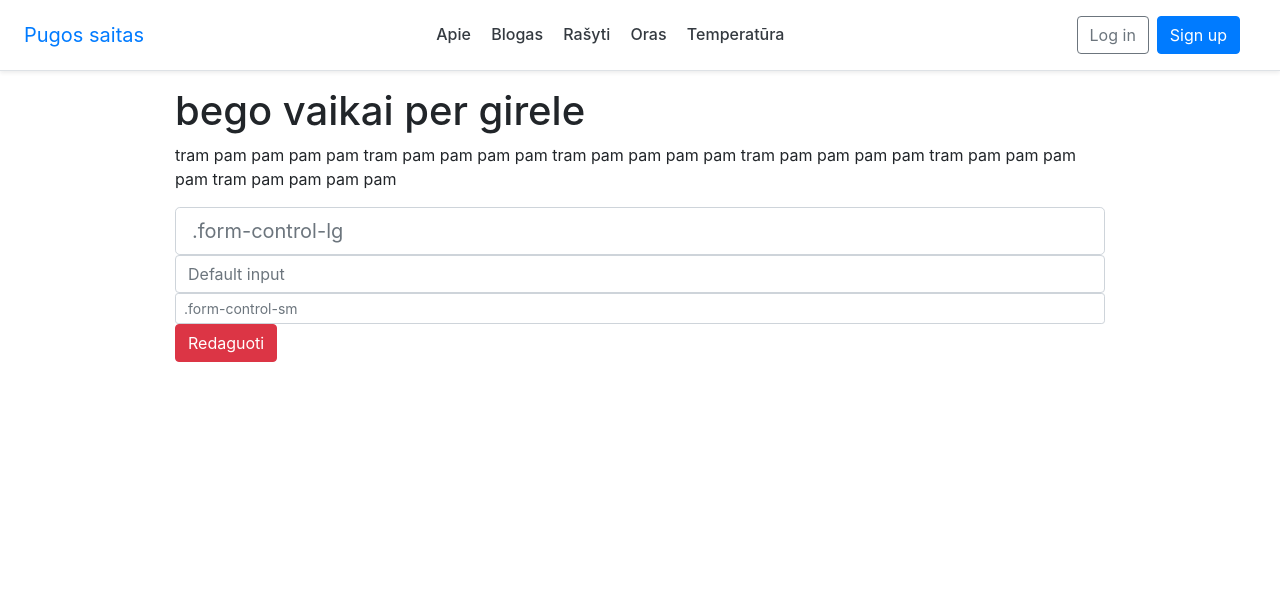
After one commit to doorsas/rustus4, a Django app: page /oras/temperatura/ in a window 1280 px wide. The commit adds this page. Shown: the top 602 px of the page. Run offline with Django 3.2, Linux system fonts and the light colour scheme; some libraries are stand-ins or nearby versions.

Commit message:
18 pataisymas

```diff
--- a/djangox/oras/urls.py
+++ b/djangox/oras/urls.py
@@ -5,5 +5,6 @@ from . import views
 
 
 urlpatterns = [
-    path('', views.oras, name= 'oras')
+    path('', views.oras, name= 'oras'),
+    path('temperatura/', views.oro_temperatura, name= 'oro_temperatura')
 ]
--- a/djangox/oras/views.py
+++ b/djangox/oras/views.py
@@ -2,3 +2,6 @@ from django.shortcuts import render
 
 def oras(request):
     return render(request, 'oras/oras.html', {})
+
+def oro_temperatura(request):
+    return render(request, 'oras/oro_temperatura.html', {})
--- a/djangox/pages/models.py
+++ b/djangox/pages/models.py
@@ -16,10 +16,8 @@ class Post(models.Model):
         return self.title + ' | ' + str(self.author)
 
     def get_absolute_url(self):
-        # print (reverse(str(self.id)))
         return reverse('article-detail', kwargs={"pk": str(self.pk)})
-        # return reverse('blogas')
-        # return reverse('article-detail', [self.id,])
+
 
 
       # def get_absolute_url(self):
--- a/djangox/pages/urls.py
+++ b/djangox/pages/urls.py
@@ -1,6 +1,6 @@
 from django.urls import path
 
-from .views import HomePageView, AboutPageView,PugosPageView, HomeView, ArticleDetailView, AddPostView,UpdatePostView, DeletePostView
+from .views import HomePageView, AboutPageView,PugosPageView, HomeView, ArticleDetailView, AddPostView,UpdatePostView, DeletePostView, PasirasykPostView
 
 
 
@@ -12,5 +12,6 @@ urlpatterns = [
     path('article/<int:pk>', ArticleDetailView.as_view(), name='article-detail'),
     path('add_post/', AddPostView.as_view(), name='add-post'),
     path('article/edit/<int:pk>', UpdatePostView.as_view(), name='update-post'),
-    path('article/<int:pk>/remove', DeletePostView.as_view(), name='delete-post')
+    path('article/<int:pk>/remove', DeletePostView.as_view(), name='delete-post'),
+    path('article/pasirasyk/', PasirasykPostView.as_view(), name='pasirasyk-post')
 ]
--- a/djangox/templates/_base.html
+++ b/djangox/templates/_base.html
@@ -29,6 +29,7 @@
         <a class="p-2 text-dark" href="{% url 'blogas' %}">Blogas</a>
         <a class="p-2 text-dark" href="{% url 'add-post' %}">Rašyti </a>
         <a class="p-2 text-dark" href="{% url 'oras' %}">Oras </a>
+        <a class="p-2 text-dark" href="{% url 'oro_temperatura' %}">Temperatūra </a>
       </h6>
 
 
--- /dev/null
+++ b/djangox/templates/oras/oro_temperatura.html
@@ -0,0 +1,23 @@
+{% extends '_base.html' %}
+
+{% block title %}Apie{% endblock %}
+
+{% block content %}
+
+<div class="container-fluid">
+  <div class="row">
+    <h1> bego vaikai per girele</h1>
+      <p>tram pam pam pam pam tram pam pam pam pam tram pam pam pam pam tram pam pam pam pam tram pam pam pam pam tram pam pam pam pam </p>
+  </div>
+</div>
+{% load crispy_forms_tags %}
+
+<form method="post" class="uniForm">
+    {{ form.as_p |crispy }}
+</form>
+
+<input class="form-control form-control-lg" type="text" placeholder=".form-control-lg" aria-label=".form-control-lg example">
+<input class="form-control" type="text" placeholder="Default input" aria-label="default input example">
+<input class="form-control form-control-sm" type="text" placeholder=".form-control-sm" aria-label=".form-control-sm example">
+<button class="btn btn-danger">Redaguoti</button>
+{% endblock content %}
--- a/djangox/templates/pages/add_post.html
+++ b/djangox/templates/pages/add_post.html
@@ -1,6 +1,6 @@
 {% extends '_base.html' %}
 {% load static %}
-
+{% load crispy_forms_tags %}
 {% block title %}{{ post.title_tag }}{% endblock title %}
 
 {% block content %}
@@ -10,7 +10,7 @@
 <div class="form-group">
     <form method="POST">
         {% csrf_token %}
-        {{ form.as_p }}
+        {{ form | crispy }}
         <button class="btn btn-danger">Publikuoti</button>
     </form>
 </div>
```
Also changed, not shown: djangox/pages/forms.py (+9 -0 lines), djangox/pages/views.py (+6 -1 lines), djangox/requirements.txt (added, +21 -0 lines), djangox/templates/pages/pasirasyk.html (added, +19 -0 lines), 1 other file.
